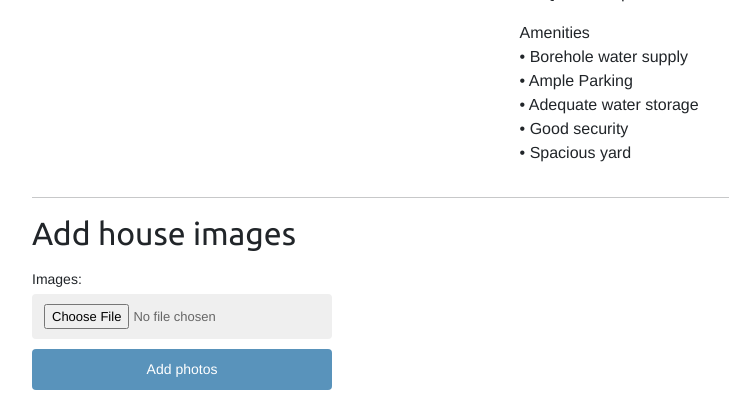
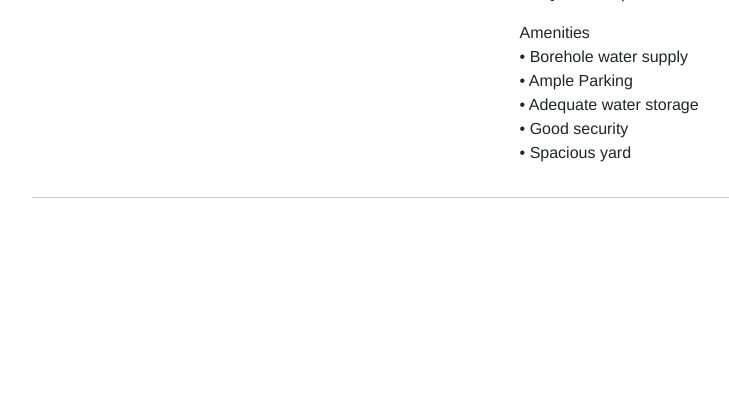
Before and after one commit to RosemaryOjwang/House-Letting-Agency, a Django app: a page that uses Agency/templates/Agency/house-detail/detail.html in a window 1280 px wide. Shown: the part 690-1090 px from the top of the page, without its empty margins (68-797 px from the left). After the commit the page ends 888 px from the top, so only its background shows below. Run offline with Django 4.2, Linux system fonts and the light colour scheme; data comes from the database, SQL or seed files in the repository; both versions use the stored data as it was after the commit; parts of the project's set-up code (start-up, migrations or seed data) failed here and were passed over.

Commit message:
debug in progress

```diff
--- a/Agency/admin.py
+++ b/Agency/admin.py
@@ -1,5 +1,5 @@
 from django.contrib import admin
-from .models import House_Location, House_Details, Image
+from .models import House_Location, House_Details
 
 
 # Register your models here.
@@ -15,4 +15,6 @@ class House_DetailsAdmin(admin.ModelAdmin):
     list_editable = ['rent_amount', 'available']
     prepopulated_fields = {'slug': ('category_name',)}
 
-admin.site.register(Image)
+#@admin.register(Image)
+#class ImageAdmin(admin.ModelAdmin):
+#    list_display = ['images']
--- a/Agency/forms.py
+++ b/Agency/forms.py
@@ -1,8 +1,8 @@
-from django import forms
-from django.forms import ModelForm
-from .models import Image
+#from django import forms
+#from django.forms import ModelForm
+#from .models import Image
 
-class ImageForm(forms.ModelForm):
-        class Meta:
-            model = Image
-            fields = ['images']
+#class ImageForm(forms.ModelForm):
+#        class Meta:
+#            model = Image
+#            fields = ['images']
--- a/Agency/models.py
+++ b/Agency/models.py
@@ -24,6 +24,17 @@ class House_Location(models.Model):
         return reverse('Agency:house_list_by_location',
                        args=[self.slug])
 
+#class Image(models.Model):
+#    images = models.FileField()
+#
+#    def __str__(self):
+#        return self.images
+#
+#    def get_absolute_url(self):
+#        return reverse('Agency:house_images_detail',
+#                        args=[self.id, self.slug])
+
+
 class House_Details(models.Model):
     #CATEGORY_CHOICES = [
    #    ("beds", "Bedsitter"),
@@ -34,10 +45,12 @@ class House_Details(models.Model):
    # ]
     location = models.ForeignKey(House_Location,
                                  related_name='details',
+                                 db_constraint=True,
                                  on_delete=models.CASCADE)
     category_name = models.CharField(max_length=255)#, choices=CATEGORY_CHOICES)
     slug = models.SlugField(max_length=255)
     thumbnail = models.ImageField(upload_to='img')
+    #images = models.ForeignKey(Image, on_delete=models.CASCADE, related_name='house_view')
     #image = models.ImageField(upload_to='products/%Y/%m/%d')
 
     description = models.TextField()
@@ -61,12 +74,3 @@ class House_Details(models.Model):
     def get_absolute_url(self):
         return reverse('Agency:house_detail',
                         args=[self.id, self.slug])
-
-class Image(models.Model):
-    detail = models.ForeignKey(House_Details,
-                               on_delete=models.CASCADE,
-                               related_name='house')
-    images = models.ImageField(upload_to='img')
-
-    def __str__(self):
-        return self.detail.category_name
--- a/Agency/static/css/base.css
+++ b/Agency/static/css/base.css
@@ -219,6 +219,15 @@ ul.errorlist {
     float:left;
     padding:0 20px 20px 0;
 }
+.head-more-images {
+    margin-top: 53%;
+}
+img.more-images {
+    float: left;
+    height: 20%;
+    width: 20%;
+    justify-content:space-around;
+}
 
 .product-detail h1 {
     margin-bottom:0;
--- a/Agency/templates/Agency/house-detail/detail.html
+++ b/Agency/templates/Agency/house-detail/detail.html
@@ -10,6 +10,13 @@
         <div class="product-detail">
             <img src="{% if detail.thumbnail %}{{ detail.thumbnail.url }}{% else %}
             {% static "img/no_image.png" %}{% endif %}">
+            <!--<div>
+                <h4 class="head-more-images">More images</h4><hr>
+                <img class="more-images" src="{% if house.images %}{{ house.images.url }}{% else %}
+                #{% static "img/no_image.png" %}{% endif %}">
+                #{% include "Agency/house-detail/includes/images_form.html" %}
+            <!--</div>-->
+
 
         </div>
         <div class="description">
@@ -24,5 +31,5 @@
         </div>
     </div>
     <hr>
-    {% include "Agency/house-detail/includes/images_form.html" %}
+
 {% endblock %}
--- a/Agency/templates/Agency/house-detail/images.html
+++ b/Agency/templates/Agency/house-detail/images.html
@@ -7,6 +7,6 @@
         <h2>Your images have been added.</h2>
         <p><a href="{{ detail.get_absolute_url }}">Back to the post</a></p>
     {% else %}
-        {% include "Agency/house-detail/includes/images_form.html" %}
+        <!--{% include "Agency/house-detail/includes/images_form.html" %}-->
     {% endif %}
 {% endblock %}
--- a/Agency/templates/Agency/house-detail/includes/images_form.html
+++ b/Agency/templates/Agency/house-detail/includes/images_form.html
@@ -1,17 +1,18 @@
-<!DOCTYPE html>
+<!--<!DOCTYPE html>
 <html lang="en">
 <head>
     <meta charset="UTF-8">
     <meta http-equiv="X-UA-Compatible" content="IE=edge">
     <meta name="viewport" content="width=device-width, initial-scale=1.0">
-    <title>House Images Form</title>
+    <title>House Images Upload</title>
 </head>
 <body>
     <h2>Add house images</h2>
     <form action="{% url "Agency:house_images" detail.id %}" method="post" >
+    <form action="" method="post" enctype="multipart/form-data">
     {{ form.as_p }}
     {% csrf_token %}
-    <p><INPUT TYPE="submit" value="Add photos"></p>
+    <p><INPUT TYPE="file" name="images" multiple value="Add photos"></p>
     </form>
 </body>
-</html>
+</html>-->
--- a/Agency/urls.py
+++ b/Agency/urls.py
@@ -9,8 +9,8 @@ urlpatterns = [
     path('', views.house_list, name='house_list'),
     path('<slug:location_slug>/', views.house_list,
          name='house_list_by_location'),
-    path('<int:id>/images/',
-         views.house_images, name='house_images'),
+    #path('<int:id>/images/',
+     #    views.house_images, name='house_images'),
     path('<int:id>/<slug:slug>/', views.house_detail,
           name='house_detail'),
 ]
--- a/Agency/views.py
+++ b/Agency/views.py
@@ -1,6 +1,6 @@
 from django.shortcuts import render, get_object_or_404, redirect
-from .models import House_Location, House_Details, Image
-from .forms import ImageForm
+from .models import House_Location, House_Details
+#from .forms import ImageForm
 from django.views.decorators.http import require_POST
 
 
@@ -24,26 +24,27 @@ def house_detail(request, id, slug):
                                id=id,
                                slug=slug,
                                available=True)
-    images = detail.house.filter()
-    form = ImageForm()
+    #images = detail.house.filter()
+    #form = ImageForm()
     return render(request,
                   'Agency/house-detail/detail.html',
                   {'detail': detail,
-                   'images': images,
-                   'form': form})
+                   #'images': images,
+                   #'form': form
+                   })
 
 
-@require_POST
-def house_images(request, id):
-    detail = get_object_or_404(House_Details,
-                               id=id)
-    images = None
-    form = ImageForm(data=request.POST)
-    if form.is_valid():
-        images = form.save(commit=False)
-        images.detail = detail
-        images.save()
-    return render(request, 'Agency/house-detail/images.html',
-                  {'detail': detail,
-                   'form': form,
-                   'images': images})
+#@require_POST
+#def house_images(request, id):
+#    detail = get_object_or_404(House_Details,
+#                               id=id)
+#    images = None
+#    form = ImageForm(data=request.POST)
+#    if form.is_valid():
+#        images = form.save(commit=False)
+#        images.detail = detail
+#        images.save()
+#    return render(request, 'Agency/house-detail/images.html',
+#                  {'detail': detail,
+#                   'form': form,
+#                   'images': images})
```
Also changed, not shown: Agency/migrations/0013_remove_image_detail_house_details_images_and_more.py (added), Agency/migrations/0014_alter_house_details_images_alter_image_images.py (added), Agency/migrations/0015_remove_house_details_images_alter_image_images.py (added), Agency/migrations/0016_house_details_images.py (added), db.sqlite3, media/Embakasi_4_bedroom.jpg (added), media/KarenBedsitter.jpg (added), media/KarenBedsitter_I4ILLAV.jpg (added).
